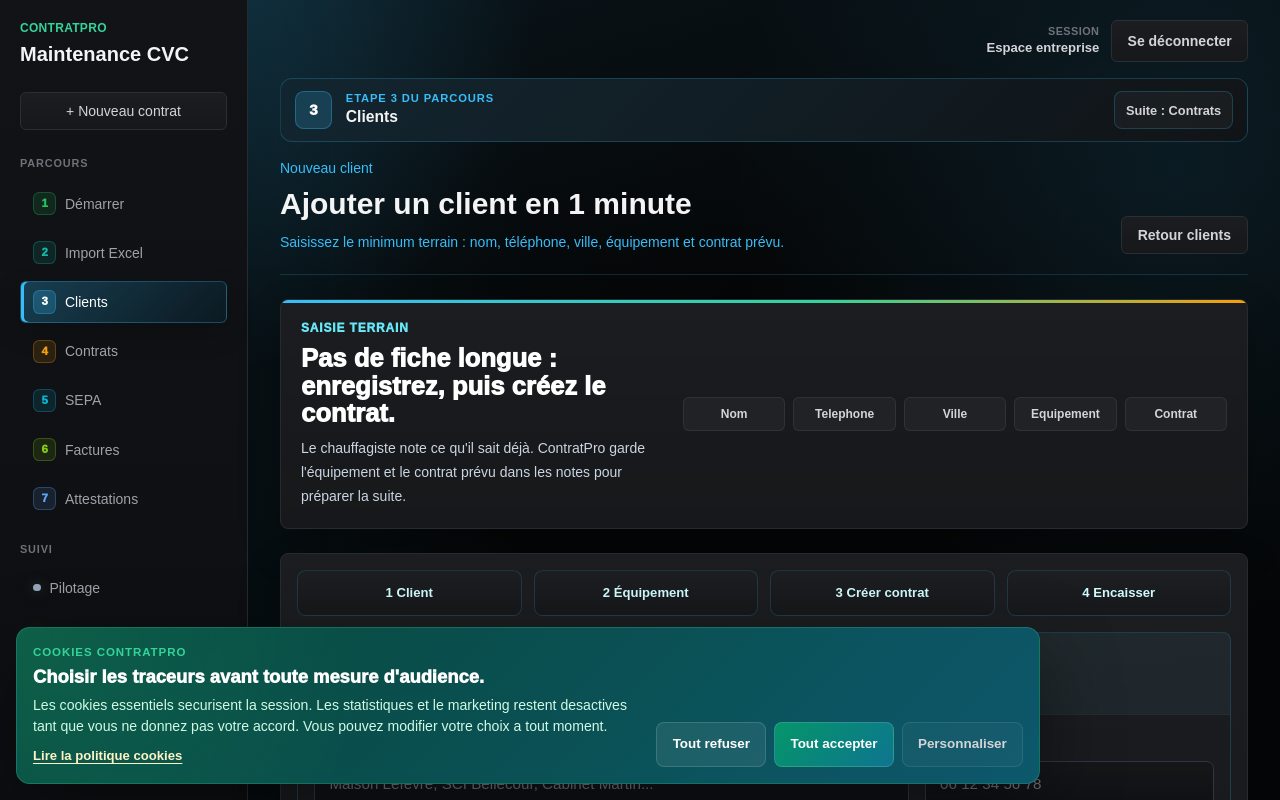
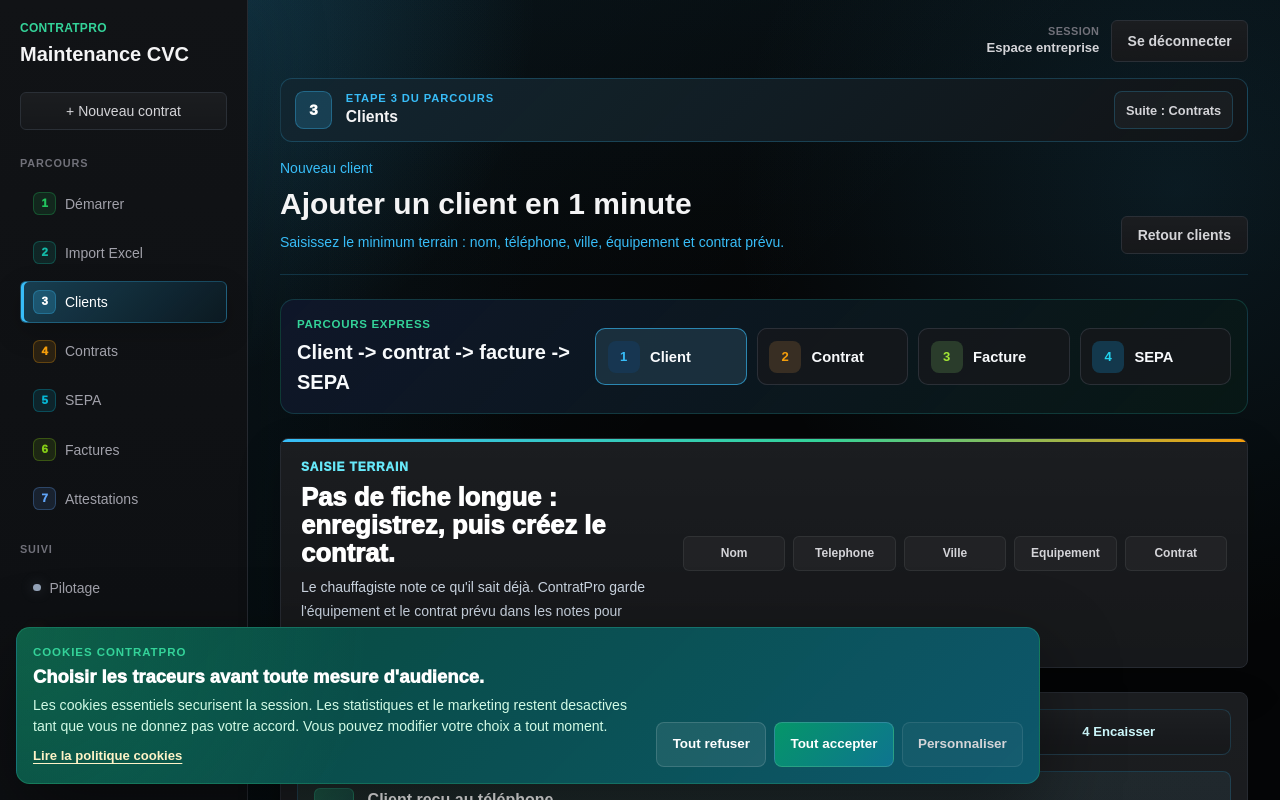
Before and after one commit to LEADFORM-arch/CONTRATPRO, a Next.js app: page /customers/new in a window 1280 px wide. Shown: the top 800 px of the page. Built offline with nearby package versions, Linux system fonts and the light colour scheme.

Commit message:
Clarify manual customer to SEPA journey

```diff
--- a/src/app/(dashboard)/contracts/quick/QuickContractForm.tsx
+++ b/src/app/(dashboard)/contracts/quick/QuickContractForm.tsx
@@ -129,6 +129,20 @@
     const form = event.currentTarget;
     const formData = new FormData(form);
     const intent = submitIntent(event);
+    const customerEmail = formData.get("customerEmail");
+    const emailForSepa =
+      typeof customerEmail === "string" && customerEmail.trim()
+        ? customerEmail.trim()
+        : "";
+
+    if (intent === "create-and-sign" && formData.get("paymentMethod") === "SEPA" && !emailForSepa) {
+      setSubmitState({
+        status: "error",
+        message:
+          "Ajoutez l'email client pour preparer le lien SEPA, ou creez le contrat sans lien.",
+      });
+      return;
+    }
 
     setSubmitState({
       status: "loading",
--- a/src/app/(dashboard)/contracts/quick/page.tsx
+++ b/src/app/(dashboard)/contracts/quick/page.tsx
@@ -1,4 +1,5 @@
 import { AppShell, PageHeader } from "@/components/layout/AppShell";
+import { ManualJourneyRail } from "@/components/layout/ManualJourneyRail";
 import { getCustomerDetail } from "@/server/contratpro-data";
 
 import { QuickContractForm } from "./QuickContractForm";
@@ -86,6 +87,8 @@
         }
       />
 
+      <ManualJourneyRail current={2} />
+
       <div className="contract-form-intro quick-contract-intro mt-6">
         <div>
           <p className="quick-contract-intro-eyebrow">
--- a/src/app/(dashboard)/customers/new/page.tsx
+++ b/src/app/(dashboard)/customers/new/page.tsx
@@ -1,4 +1,5 @@
 import { AppShell, PageHeader } from "@/components/layout/AppShell";
+import { ManualJourneyRail } from "@/components/layout/ManualJourneyRail";
 
 import { CustomerForm } from "./CustomerForm";
 
@@ -18,6 +19,8 @@
         eyebrow="Nouveau client"
         title="Ajouter un client en 1 minute"
       />
+
+      <ManualJourneyRail current={1} />
 
       <div className="customer-form-intro mt-6">
         <div>
--- a/src/app/(dashboard)/invoices/new/page.tsx
+++ b/src/app/(dashboard)/invoices/new/page.tsx
@@ -1,4 +1,5 @@
 import { AppShell, PageHeader } from "@/components/layout/AppShell";
+import { ManualJourneyRail } from "@/components/layout/ManualJourneyRail";
 import { getInvoiceContractOptions } from "@/server/contratpro-data";
 
 import { InvoiceForm } from "./InvoiceForm";
@@ -33,6 +34,9 @@
         eyebrow="Facturation"
         title="Nouvelle facture"
       />
+
+      <ManualJourneyRail current={3} />
+
       <section className="invoice-new-brief mt-6 rounded-lg border p-5">
         <div>
           <p>Document prêt à sortir</p>
--- a/src/app/(dashboard)/payments/new/page.tsx
+++ b/src/app/(dashboard)/payments/new/page.tsx
@@ -1,4 +1,5 @@
 import { AppShell, PageHeader } from "@/components/layout/AppShell";
+import { ManualJourneyRail } from "@/components/layout/ManualJourneyRail";
 import { getMandateOptions } from "@/server/contratpro-data";
 
 import { PaymentForm } from "./PaymentForm";
@@ -26,6 +27,8 @@
         title="Créer un paiement SEPA"
       />
 
+      <ManualJourneyRail current={4} />
+
       <section className="payment-new-brief mt-6 rounded-lg border p-5">
         <div>
           <p>Cash-flow contrat</p>
--- /dev/null
+++ b/src/components/layout/ManualJourneyRail.tsx
@@ -0,0 +1,56 @@
+const journeySteps = [
+  {
+    href: "/customers/new",
+    label: "Client",
+    tone: "client",
+  },
+  {
+    href: "/contracts/quick",
+    label: "Contrat",
+    tone: "contract",
+  },
+  {
+    href: "/invoices/new",
+    label: "Facture",
+    tone: "invoice",
+  },
+  {
+    href: "/payments/new",
+    label: "SEPA",
+    tone: "payment",
+  },
+] as const;
+
+type ManualJourneyRailProps = {
+  current: 1 | 2 | 3 | 4;
+};
+
+export function ManualJourneyRail({ current }: ManualJourneyRailProps) {
+  return (
+    <nav
+      aria-label="Parcours manuel rapide"
+      className="manual-journey-rail mt-6"
+    >
+      <div>
+        <p>Parcours express</p>
+        <h2>{"Client -> contrat -> facture -> SEPA"}</h2>
+      </div>
+      <ol>
+        {journeySteps.map((step, index) => {
+          const number = index + 1;
+          const state =
+            number === current ? "current" : number < current ? "done" : "next";
+
+          return (
+            <li data-state={state} data-tone={step.tone} key={step.label}>
+              <a href={step.href}>
+                <span>{number}</span>
+                <strong>{step.label}</strong>
+              </a>
+            </li>
+          );
+        })}
+      </ol>
+    </nav>
+  );
+}
```
Also changed, not shown: src/app/globals.css, 1 other file (tests, documents, lock files or other folders).
